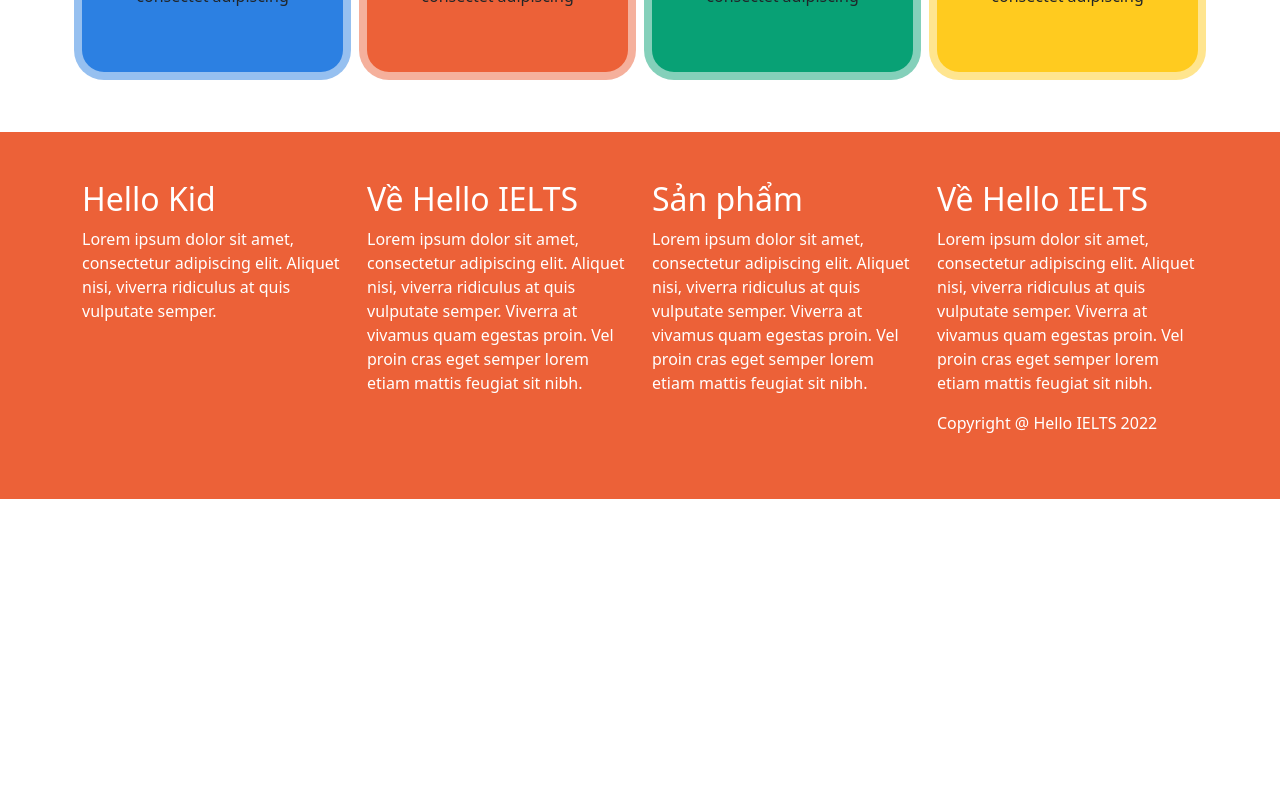
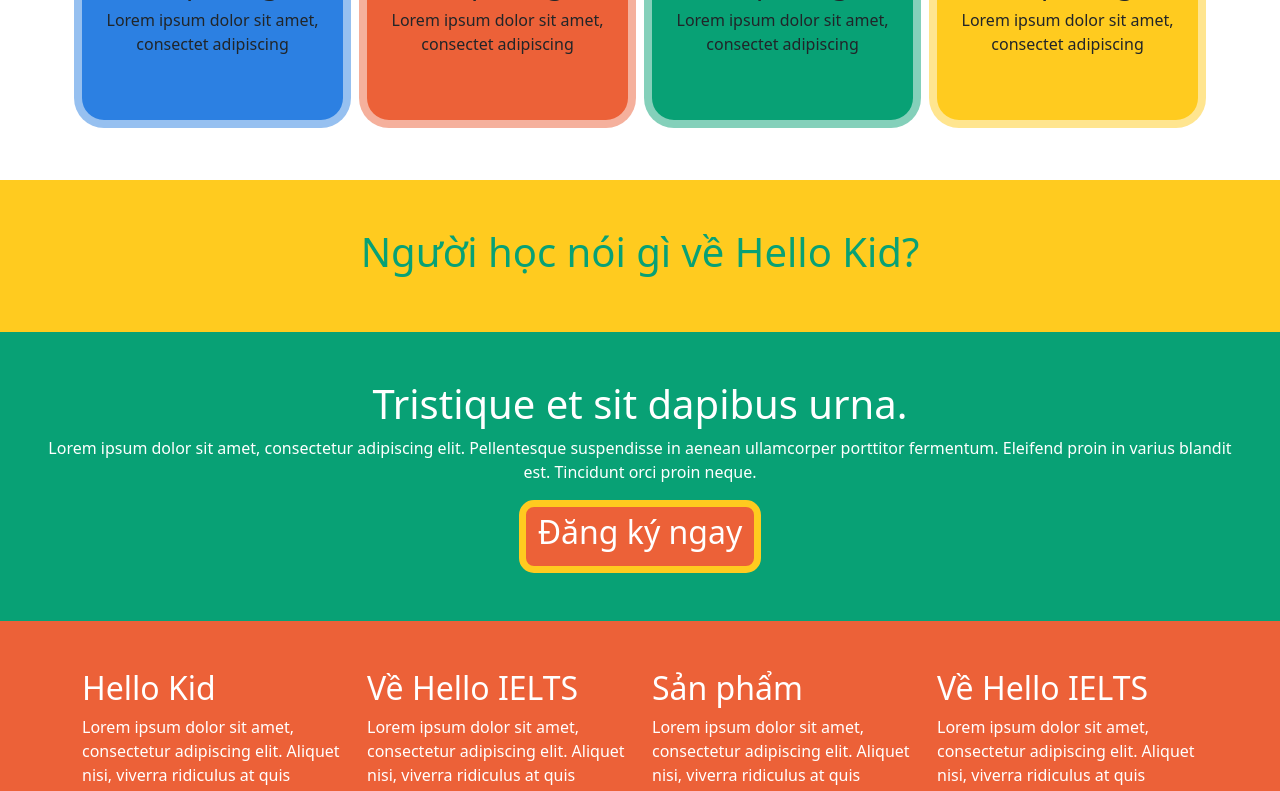
Before and after one commit to chauvuha/hello-kid, a React (Create React App) app: page / in a window 1280 px wide. Shown: the part 1000-1791 px from the top of the page. Before the commit the page ends 1499 px from the top, so only its background shows below. Built offline with nearby package versions, Linux system fonts and the light colour scheme.

Commit message:
add section in main

```diff
--- a/src/components/elements/Footer/Footer.js
+++ b/src/components/elements/Footer/Footer.js
@@ -6,7 +6,7 @@
 
 export default function Footer() {
     return (
-        <div className="footer white pt-5 pb-5 mt-5 ta-left">
+        <div className="footer white pt-5 pb-5 ta-left">
             <Container className="footer-container">
                 <Row className="footer-container-row">
                     <Col className="footer-container-row-col footer-col footer-col-1">
@@ -31,7 +31,7 @@
                         <h2>
                             Về Hello IELTS
                         </h2>
-                        <p>Lorem ipsum dolor sit amet, consectetur adipiscing elit. Aliquet nisi, viverra ridiculus at quis vulputate semper. Viverra at vivamus quam egestas proin. Vel proin cras eget semper lorem etiam mattis feugiat sit nibh. </p>
+                        <p className="mb-5">Lorem ipsum dolor sit amet, consectetur adipiscing elit. Aliquet nisi, viverra ridiculus at quis vulputate semper. Viverra at vivamus quam egestas proin. Vel proin cras eget semper lorem etiam mattis feugiat sit nibh. </p>
                         <p>
                             Copyright @ Hello IELTS 2022
                         </p>
--- a/src/components/pages/Home/home.css
+++ b/src/components/pages/Home/home.css
@@ -2,7 +2,8 @@
     background-color: var(--e-dark-green)
 }
 
-.home-banner-button-holder button {
+.home-banner-button-holder button,
+.register-now button  {
     background: #EC6138;
     border: 7px solid #FFCB1F;
     border-radius: 15px;
@@ -41,3 +42,11 @@
 .why-hello-kid .reason-4 {
     background: var(--e-dark-yellow)
 }
+
+.register-now {
+    background: var(--e-dark-green)
+}
+
+.user-feedback {
+    background: var(--e-dark-yellow)
+}
--- a/src/components/pages/Home/home.js
+++ b/src/components/pages/Home/home.js
@@ -39,12 +39,12 @@
             <div className="meet-pooki white pt-2 pb-2">
                 <h1>Meet Pooki</h1>
             </div>
-            <div className="why-hello-kid">
+            <div className="why-hello-kid p-5">
                 <h1 className="mt-5 mb-5">Tại sao chọn Hello Kid?</h1>
                 <Container>
                     <Row>
                         <Col className="reason reason-1 m-1 pt-4 pb-5">
-                        <img src="https://color.adobe.com/media/theme/92471.png" alt="BigCo Inc. logo" />
+                            <img src="https://color.adobe.com/media/theme/92471.png" alt="BigCo Inc. logo" />
                             <div className="reason-content">
                                 <h3>
                                     Lorem ipsum dolor sit amet, consectet adipiscing
@@ -56,7 +56,7 @@
 
                         </Col>
                         <Col className="reason reason-2 m-1 pt-4 pb-5">
-                        <img src="https://color.adobe.com/media/theme/92471.png" alt="BigCo Inc. logo" />
+                            <img src="https://color.adobe.com/media/theme/92471.png" alt="BigCo Inc. logo" />
                             <div className="reason-content">
                                 <h3>
                                     Lorem ipsum dolor sit amet, consectet adipiscing
@@ -68,7 +68,7 @@
 
                         </Col>
                         <Col className="reason reason-3 m-1 pt-4 pb-5">
-                        <img src="https://color.adobe.com/media/theme/92471.png" alt="BigCo Inc. logo" />
+                            <img src="https://color.adobe.com/media/theme/92471.png" alt="BigCo Inc. logo" />
                             <div className="reason-content">
                                 <h3>
                                     Lorem ipsum dolor sit amet, consectet adipiscing
@@ -80,7 +80,7 @@
 
                         </Col>
                         <Col className="reason reason-4 m-1 pt-4 pb-5">
-                        <img src="https://color.adobe.com/media/theme/92471.png" alt="BigCo Inc. logo" />
+                            <img src="https://color.adobe.com/media/theme/92471.png" alt="BigCo Inc. logo" />
                             <div className="reason-content">
                                 <h3>
                                     Lorem ipsum dolor sit amet, consectet adipiscing
@@ -95,6 +95,22 @@
                 </Container>
 
             </div>
+            <div className="user-feedback p-5">
+                <h1 className="green">Người học nói gì về Hello Kid?</h1>
+                <Container>
+                    <Row>
+                        <Col>
+                        </Col>
+                    </Row>
+                    <Row>
+                    </Row>
+                </Container>
+            </div>
+            <div className="register-now p-5 white">
+                <h1>Tristique et sit dapibus urna.</h1>
+                <p>Lorem ipsum dolor sit amet, consectetur adipiscing elit. Pellentesque suspendisse in aenean ullamcorper porttitor fermentum. Eleifend proin in varius blandit est. Tincidunt orci proin neque.</p>
+                <Button className="register-now-button bold"><h2>Đăng ký ngay</h2></Button>
+            </div>
         </div>
     )
 }
```
